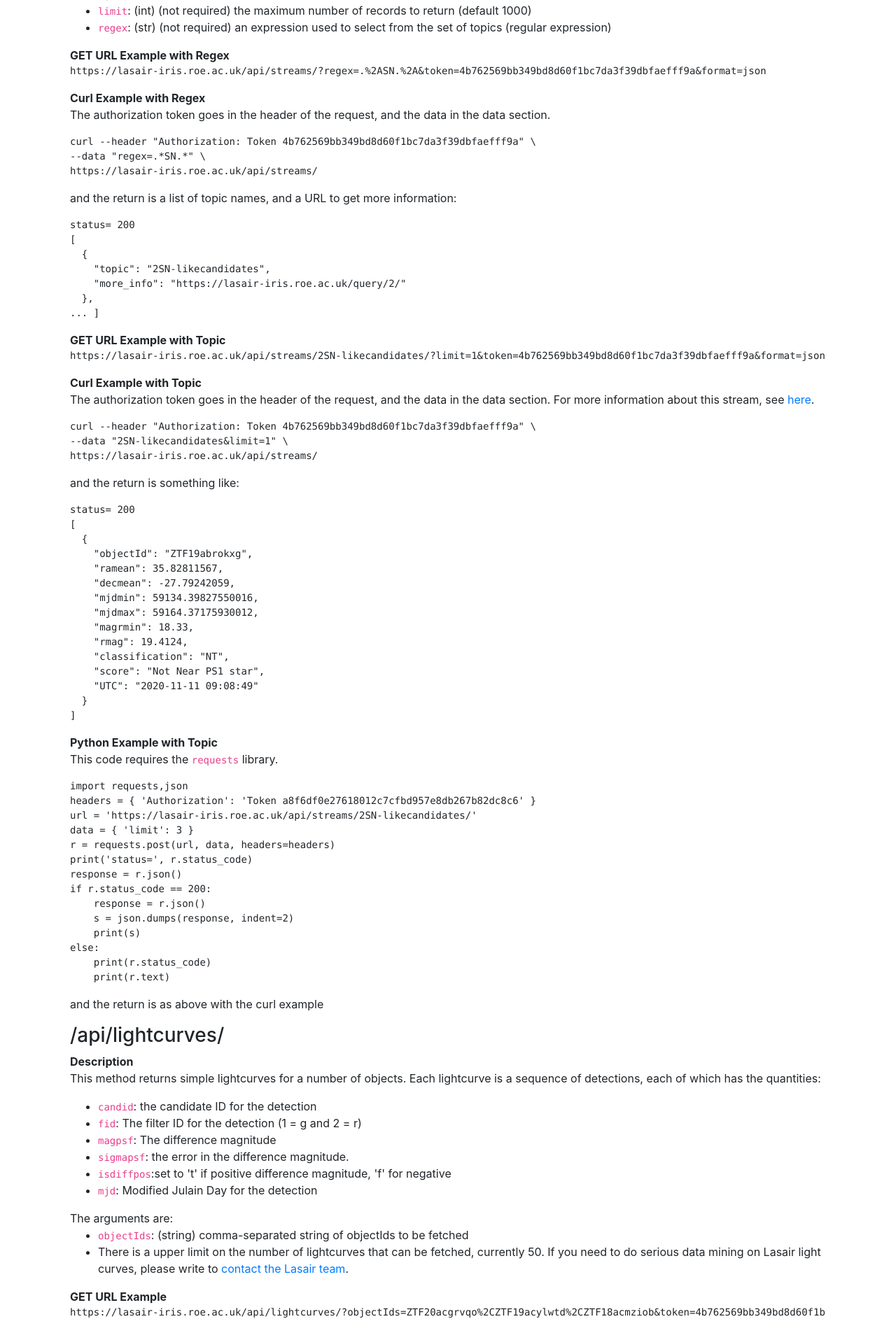
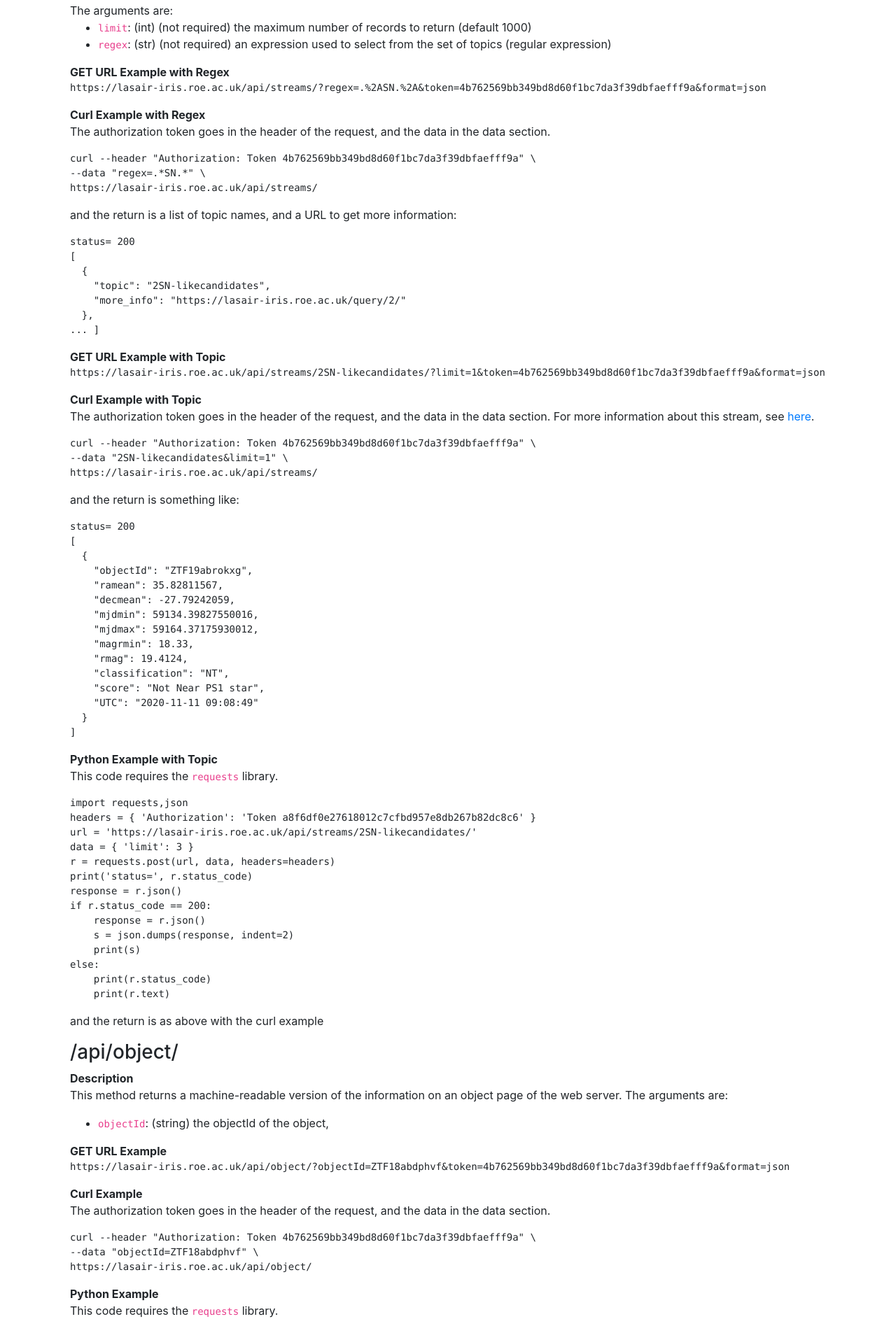
Before and after one commit to lsst-uk/ARCHIVE-lasair-lsst-web, a Django app: template src/lasair-webapp/lasair/lasairapi/templates/api.html in a window 1280 px wide. Shown: the part 4065-5960 px from the top of the page at 70% size. Run offline with Django 3.2, Linux system fonts and the light colour scheme; the template is opened without the code that fills it, so the values that code supplies are empty; some libraries are stand-ins or nearby versions.

Commit message:
/json url has become "object" method in api

```diff
--- a/src/lasair-webapp/lasair/lasair/templates/show_object.html
+++ b/src/lasair-webapp/lasair/lasair/templates/show_object.html
@@ -56,7 +56,7 @@ Moving object, MPC name is <a href="#" onclick="document.forms[1].submit();">{{
 <li>{{ data.annotation|safe }}{% endif %}</li>
 {% endif %}
 
-<li>Information on this webpage also&nbsp; <a href="/object/{{ data.objectId }}/json/">available as JSON.</a></li>
+<!--<li>Information on this webpage also&nbsp; <a href="/object/{{ data.objectId }}/json/">available as JSON.</a></li> -->
 
 <form method="post" name="ZTFDR1" action="https://irsa.ipac.caltech.edu/cgi-bin/Gator/nph-query" enctype="multipart/form-data">
 <input type="hidden" name="objstr" value="{{ data.objectData.ramean|floatformat:6 }} {{ data.objectData.decmean|floatformat:6 }}" />
--- a/src/lasair-webapp/lasair/lasair/urls.py
+++ b/src/lasair-webapp/lasair/lasair/urls.py
@@ -37,7 +37,7 @@ urlpatterns = [
     path('cand/<int:candid>/',      candidates.cand,            name='cand'),
 
     path('object/<slug:objectId>/',      objects.objhtml,       name='objhtml'),
-    path('object/<slug:objectId>/json/', objects.objjson,       name='objjson'),
+#    path('object/<slug:objectId>/json/', objects.objjson,       name='objjson'),
 
     path('area/',                   areas.areas_home,           name='areas_home'),
     path('area/<int:ar_id>/',       areas.show_area,            name='show_area'),
--- a/src/lasair-webapp/lasair/lasairapi/templates/api.html
+++ b/src/lasair-webapp/lasair/lasairapi/templates/api.html
@@ -65,6 +65,7 @@ Click on the method name to jump to documentation in the reference below.
 <li> <a href=#cone>/api/cone/</a>: runs a cone search on all the objects in the Lasair database.</li>
 <li> <a href=#query>/api/query/</a>: runs a SQL SELECT query on the Lasair database. </li>
 <li> <a href=#streams>/api/streams/</a>: returns a record of the output from a Lasair streaming query.</li>
+<li> <a href=#object>/api/object/</a>: returns a machine-readable version of the object web page.</li>
 <li> <a href=#lightcurves>/api/lightcurves/</a>: returns simple lightcurves for a number of objects.</li>
 <li> <a href=#sherlockobjects>/api/sherlock/objects/</a>: returns Sherlock information about a list of named objects.</li>
 <li> <a href=#sherlockposition>/api/sherlock/position/</a>: returns Sherlock information about a sky position.</li>
@@ -308,6 +309,68 @@ else:
 <p>and the return is as above with the curl example </p>
 </dd>
 
+<a name=object><h3>/api/object/</h3></a>
+<dl>
+
+<dt class="url-label">Description</dt> <dd>
+<p>
+This method returns a machine-readable version of the information on an object
+page of the web server.
+The arguments are:<ul>
+<li><code>objectId</code>: (string) the objectId of the object, </li>
+</ul>
+</p>
+</dd>
+
+<dt class="url-label">GET URL Example</dt> <dd>
+<pre class="literal-block">
+https://lasair-iris.roe.ac.uk/api/object/?objectId=ZTF18abdphvf&token=4b762569bb349bd8d60f1bc7da3f39dbfaefff9a&format=json
+</pre>
+</dd>
+
+<dt class="url-label">Curl Example</dt> <dd>
+<p> The authorization token goes in the header of the request, and the data in the data section.  </p>
+<pre class="literal-block">
+curl --header "Authorization: Token 4b762569bb349bd8d60f1bc7da3f39dbfaefff9a" \
+--data "objectId=ZTF18abdphvf" \
+https://lasair-iris.roe.ac.uk/api/object/
+</pre>
+</dd>
+
+<dt class="url-label">Python Example</dt> <dd>
+<p> This code requires the <code>requests</code> library.
+<pre class="literal-block">
+import requests, json
+headers = { 'Authorization': 'Token 4b762569bb349bd8d60f1bc7da3f39dbfaefff9a' }
+url = 'https://lasair-iris.roe.ac.uk/api/object/'
+data = {
+'objectId'  : 'ZTF18abdphvf',
+}
+r = requests.post(url, data, headers=headers)
+if r.status_code == 200:
+    response = r.json()
+    s = json.dumps(response, indent=2)
+    print(s)
+else:
+    print(r.status_code)
+    print(r.text)
+</pre>
+<p>and the return is something like: </p>
+<pre class="literal-block">
+status= 200
+{"objectId":"ZTF18abdphvf",
+"objectData":{
+    "ncand":8,
+    "ramean":293.54591006249996,
+    "decmean":49.429229975,
+    "glonmean":81.77021010499132,
+    "glatmean":13.829346704017533,
+.... }
+</pre>
+</dd>
+</dl>
+</dt>
+
 <a name=lightcurves><h3>/api/lightcurves/</h3></a>
 <dl>
 
--- a/src/lasair-webapp/lasair/lasairapi/urls.py
+++ b/src/lasair-webapp/lasair/lasairapi/urls.py
@@ -10,6 +10,7 @@ urlpatterns = [
     path('api/streams/',               views.StreamsView.as_view()),
     path('api/streams/<slug:topic>/',  views.StreamsView.as_view()),
     path('api/query/',                 views.QueryView.as_view()),
+    path('api/object/',                views.ObjectView.as_view()),
     path('api/lightcurves/',           views.LightcurvesView.as_view()),
     path('api/sherlock/objects/',      views.SherlockObjectsView.as_view()),
     path('api/sherlock/position/',     views.SherlockPositionView.as_view()),
```
Also changed, not shown: src/lasair-webapp/lasair/lasair/objects.py (+20 -25 lines), src/lasair-webapp/lasair/lasairapi/serializers.py (+18 -28 lines), src/lasair-webapp/lasair/lasairapi/views.py (+19 -1 lines).
